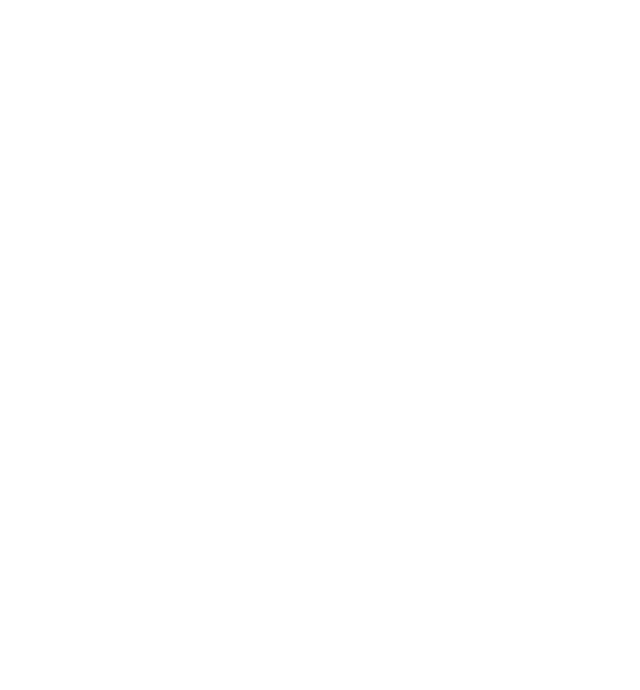
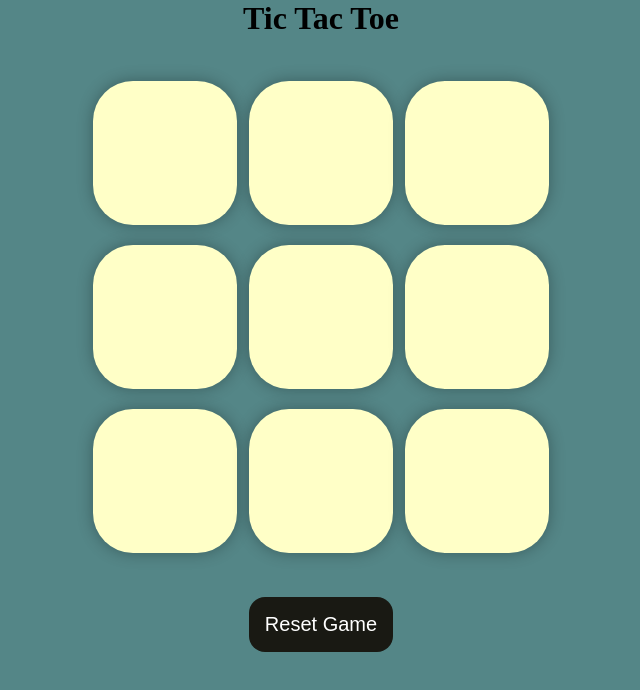
Before and after one commit to Akib-10/TIC_TAC_TOE_GAME, a plain HTML site: page index.html in a window 1280 px wide. Shown: the whole page, without its empty margins (319-959 px from the left). Drawn offline with Linux system fonts and the light colour scheme.

Commit message:
Add game board markup and styles

```diff
--- a/index.html
+++ b/index.html
@@ -4,8 +4,25 @@
     <meta charset="UTF-8">
     <meta name="viewport" content="width=device-width, initial-scale=1.0">
     <title>Tic-Tac-Toe Game</title>
+    <link rel="stylesheet" href="style.css">
 </head>
 <body>
-
+    <main>
+        <h1>Tic Tac Toe</h1>
+        <div class="container">
+            <div class="game">
+                <button class="box"></button>
+                <button class="box"></button>
+                <button class="box"></button>
+                <button class="box"></button>
+                <button class="box"></button>
+                <button class="box"></button>
+                <button class="box"></button>
+                <button class="box"></button>
+                <button class="box"></button>
+            </div>
+        </div>
+        <button id="reset-btn">Reset Game</button>
+    </main>
 </body>
 </html>
--- a/style.css
+++ b/style.css
@@ -0,0 +1,47 @@
+*{
+    margin: 0;
+    padding: 0;
+}
+
+body{
+    background-color: #548687;
+    text-align: center;
+}
+
+.container{
+    height: 70vh;
+    display: flex;
+
+    justify-content: center;
+    align-items: center;
+}
+
+.game{
+    height: 60vmin;
+    width: 60vmin;
+    display: flex;
+    flex-wrap: wrap;
+    justify-content: center;
+    align-items: center;
+    gap: 1.5vmin;
+}
+
+.box{
+    height: 18vmin;
+    width: 18vmin;
+    border-radius: 5vmin;
+    border: none;
+    box-shadow: 0 0 1rem rgba(0, 0, 0, 0.3);
+    font-size: 8vmin;
+    color: #b0413e;
+    background-color: #ffffc7;
+}
+
+#reset-btn{
+    padding: 1rem;
+    font-size: 1.25rem;
+    background-color: #191913;
+    color: #fff;
+    border-radius: 1rem;
+    border: none;
+}
```
